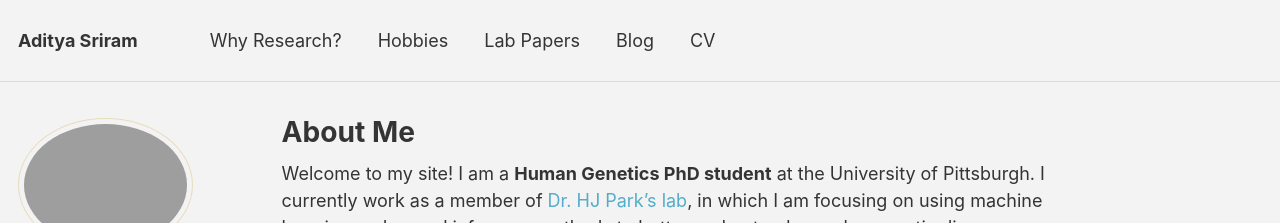
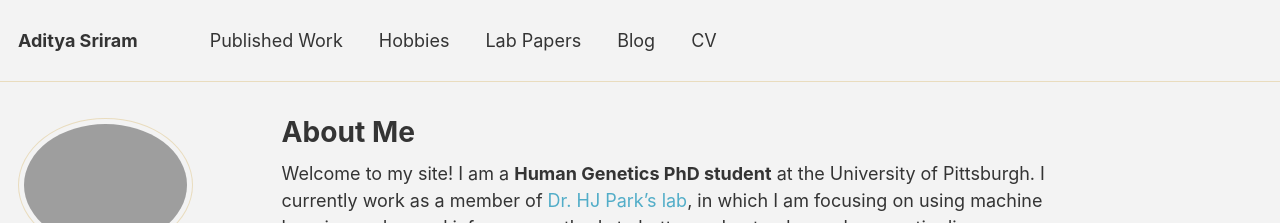
Before and after one commit to ads303/ads303.github.io, a Jekyll site: the page built from _pages/about.md, in a window 1280 px wide and 1165 px high. Shown: the top 223 px of the window. Built offline with Jekyll 4.4.1, drawn with Linux system fonts in a browser that asks for light colours; some web fonts are replaced.

Commit message:
Update navigation.yml

```diff
--- a/_data/navigation.yml
+++ b/_data/navigation.yml
@@ -1,7 +1,7 @@
 # main links links
 main:
-  - title: "Why Research?"
-    url: /whyresearch/
+  - title: "Published Work"
+    url: /publishedwork/
 
   - title: "Hobbies"
     url: /hobbies/
```
